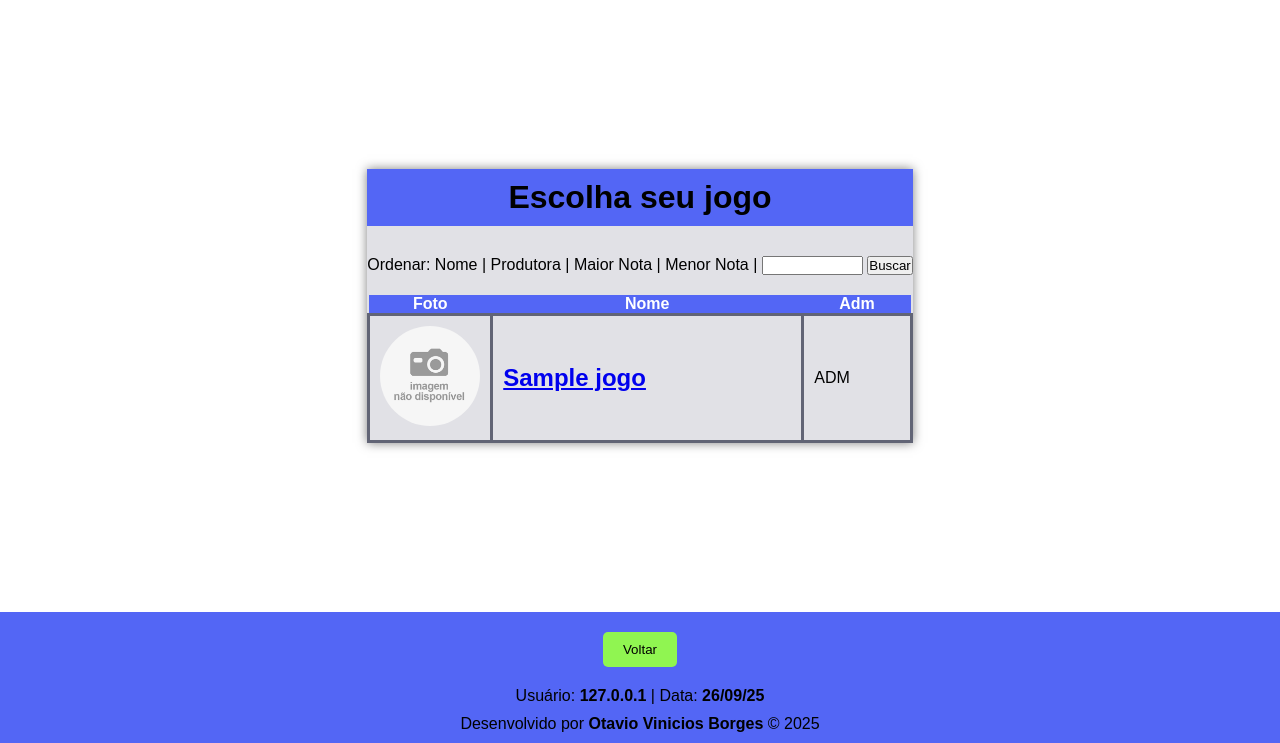
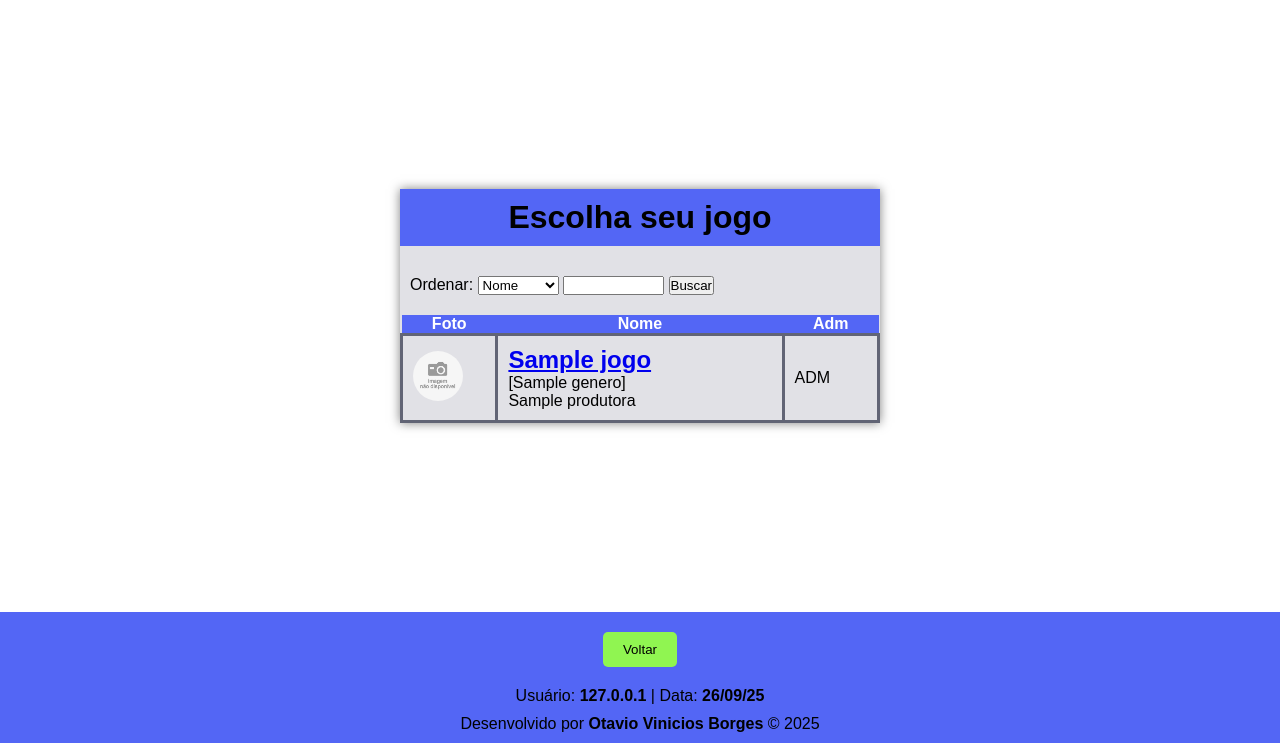
Before and after one commit to otavioborges1991/PHP-MySQL, a PHP site: page / in a window 1280 px wide. Shown: the part 57-800 px from the top of the page. Run offline with PHP 8.4, Linux system fonts and the light colour scheme; tables that the repository leaves empty hold one stand-in row (values such as "Sample post").

Commit message:
adicionado seleção de ordem para a lista

```diff
--- a/index.php
+++ b/index.php
@@ -10,15 +10,35 @@
     <?php
     require_once "includes/banco.php";
     require_once "includes/funcoes.php";
-    require_once "topo.php"
+    require_once "topo.php";
+
+    $ordem = $_GET['ordem'] ?? null;
+
+    $lista_values = array('nome', 'produtora', 'genero', 'nota');
+    $lista_textos = array('Nome', 'Produtora', 'Gênero', 'Nota')
+
     ?>
     <main>
         <header>
             <h1>Escolha seu jogo</h1>
         </header>
         <nav>
-            <form action="index.php" method="get">
-                Ordenar: Nome | Produtora | Maior Nota | Menor Nota |
+            <form class="margin" action="index.php" method="get" id="busca">
+                <label for="ordem">Ordenar:</label>
+                <select name="ordem" id="ordem">
+                    <?php
+                    for ($index = 0; $index < count($lista_values); $index++) {
+                        if ($ordem == $lista_values[$index]) {
+                            $selected = 'selected';
+                        } else {
+                            $selected = null;
+                        }
+                        echo "<option $selected value='$lista_values[$index]'>$lista_textos[$index]</option>";
+
+                    }
+                    ?>
+
+                </select>
                 <input type="text" name="busca" id="busca" size="10" maxlength="40">
                 <input type="submit" value="Buscar">
             </form>
@@ -30,7 +50,23 @@
                 <th>Adm</th>
             </thead>
             <?php
-            $busca = $banco->query("SELECT * FROM jogos ORDER BY nome");
+            $query = "SELECT j.codigo, j.nome, g.nome genero, j.capa, p.nome produtora FROM jogos j
+            JOIN generos g on j.genero_codigo = g.codigo
+            JOIN produtoras p on j.produtor_codigo = p.codigo ";
+
+            switch ($ordem) {
+                case 'nome':
+                    $query .= "ORDER BY j.nome";
+                    break;
+                case 'produtora':
+                    $query .= "ORDER BY produtora";
+                    break;
+                case 'genero':
+                    $query .= "ORDER BY genero";
+                    break;
+            }
+
+            $busca = $banco->query($query);
             if (!$busca) {
                 echo "Falha na consulta";
             } else {
@@ -39,9 +75,12 @@
                 } else {
                     while ($reg=$busca->fetch_object()) {
                         $thumbnail = thumb($reg->capa);
+                        $genero =  $reg->genero ?? "Não classificado";
+                        $produtora = $reg->produtora ?? 'Desconhecido';
                         echo '<tr>';
                         echo "<td><img src='{$thumbnail}' alt='{$reg->nome}'></td>";
-                        echo "<td><h2><a href='detalhes.php?codigo={$reg->codigo}' target='_self' referrerpolicy='same-origin'>$reg->nome</h2></a></td>";
+                        echo "<td><h2><a href='detalhes.php?codigo={$reg->codigo}' target='_self' referrerpolicy='same-origin'>$reg->nome</h2></a>
+                        <p>[$genero]</p><p>$produtora</p></td>";
                         echo "<td>ADM</td></tr>";
                     }
                 }
--- a/style/table.css
+++ b/style/table.css
@@ -28,8 +28,8 @@ table tr:nth-child(even) {
 }
 
 td img {
-    height: 100px;
-    width: 100px;
+    height: 50px;
+    width: 50px;
     object-fit: cover;
     border-radius: 50%;
 }
```
Also changed, not shown: todo.md (added, +3 -0 lines).
